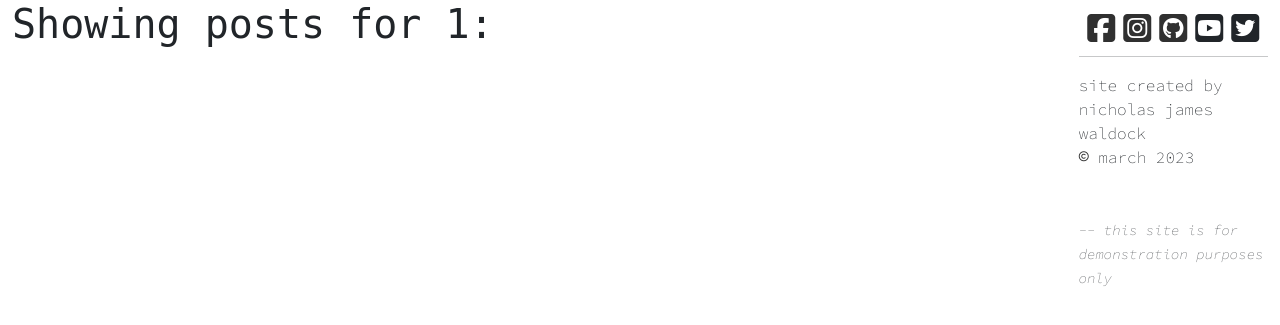
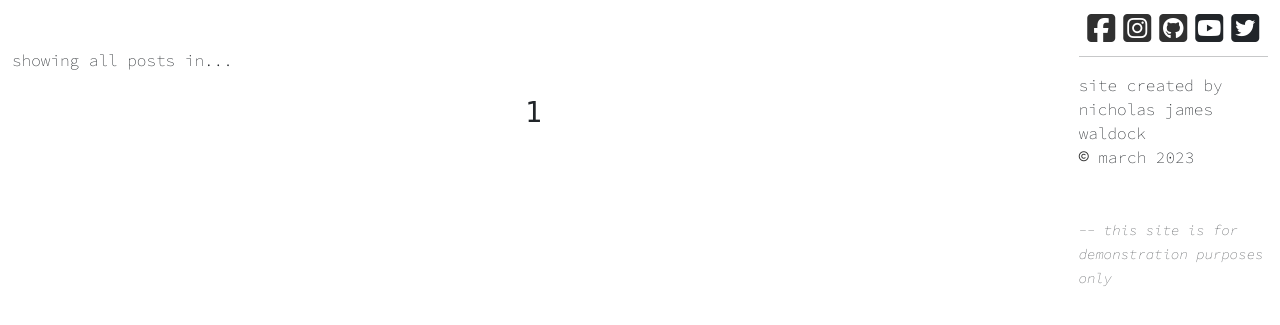
Before and after one commit to NickWaldock/talk-practice-forum-p4, a Django app: page /category/1/ in a window 1280 px wide. Shown: the part 64-389 px from the top of the page. Run offline with Django 3.2, Linux system fonts and the light colour scheme; data that the repository does not hold is empty; some libraries are stand-ins or nearby versions; some web fonts are replaced.

Commit message:
Complete styling for categories.html

```diff
--- a/static/css/styles.css
+++ b/static/css/styles.css
@@ -46,6 +46,6 @@ font-family: 'Source Code Pro', monospace; */
 
 /* Hover Effects */
 .card:hover{
-    transform: scale(1.02);
+    transform: scale(1.01);
  box-shadow: 0 10px 20px rgba(0,0,0,.12), 0 4px 8px rgba(0,0,0,.06);
 }
--- a/templates/categories.html
+++ b/templates/categories.html
@@ -2,27 +2,31 @@
 
 {% block content %}
 
+<div class="container-fluid">
+  <p class="body-font mt-5 mb-0">showing all posts in...</p>
+  <div class="my-4 text-center">
+    <h3 class="title-font text-uppercase">{{ category }}</h3>
+  </div>
 
-<div class="container-fluid">
+  <!-- Display all posts within category -->
+  {% for post in category_posts %}
+  <div class="card mb-3 rounded-0 border-dark">
     <div class="row">
-        <div class="col-12">
-            <h1 class="title-font">Showing posts for {{ category }}:</h1>
-            <br>
-            {% for post in category_posts %}
-            <div class="card mb-3" style="max-height: 200px;">
-                <div class="row g-0">
-                  <div class="col-md-4">
-                    <img src="/talk_practice_forum_p4/static/images/default-img.jpg" class="img-fluid rounded-start post-img" alt="">
-                  </div>
       <div class="col-md-8">
         <div class="card-body">
-                      <h5 class="card-title title-font">
+          <h4 class="card-title title-font">
             <a class=" text-reset text-decoration-none" href="{% url 'article' post.pk %}">{{post.title}}</a>
-                      </h5>
+          </h4>
           <p class="card-text body-font">{{post.subtitle}}</p>
-                      <p class="card-text">{{post.author}}</p>
-                      <p class="card-text">{{post.category}}</p>
-                      <p class="card-text"><small class="text-muted">{{post.updated_on}}</small></p>
+          <h6 class="card-text title-font">{{post.author}}</h6>
+          <p class="card-text body-font m-0">
+            added to
+            <a href="{% url 'category' post.category %}" class="card-text title-font text-decoration-none text-reset">
+              <strong>{{post.category}}</strong>
+            </a>
+            on
+            <small class="mb-0 text-muted">{{post.updated_on}}</small>
+          </p>
             {% if user.is_authenticated %}
               {% if user.id == post.author.id %}
               <small><a href="{% url 'update-post' post.pk %}">edit</a></small>
@@ -32,10 +36,7 @@
         </div>
       </div>
     </div>
-
   {% endfor %}
-        </div>
-    </div>
 </div>
 
 {% endblock %}
```
Also changed, not shown: templates/category-list.html (+3 -4 lines), README.md. Lines whose indentation alone changed are shown as unchanged.
